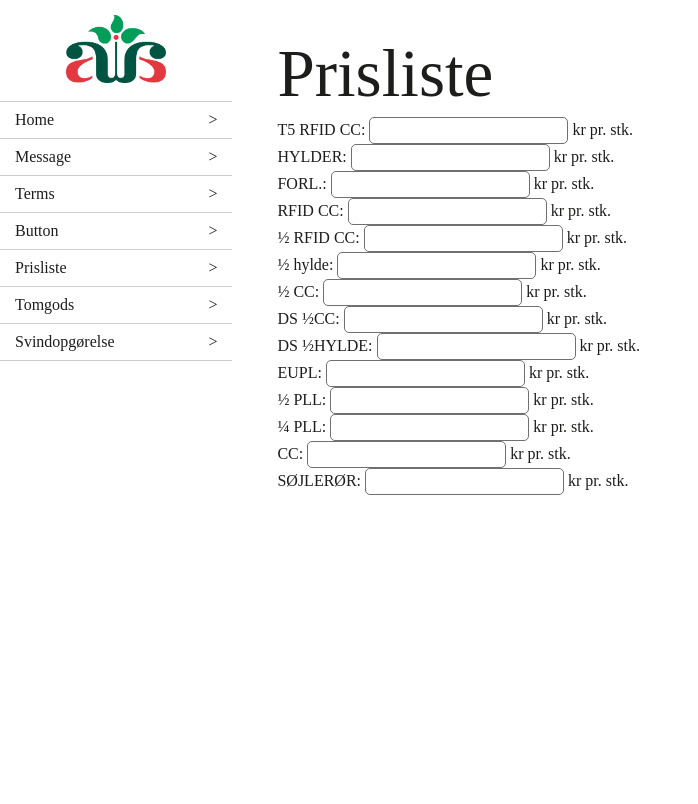
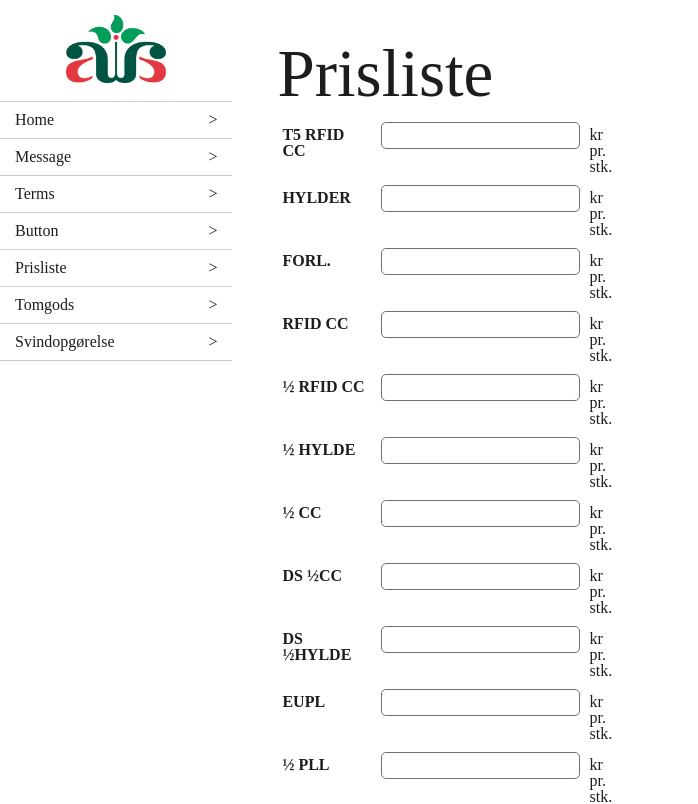
Before and after one commit to Surkrit/aa-emballage-app, a React (Create React App) app: page /Prices in a window 1280 px wide. Shown: the top 804 px of the page, without its empty margins (0-698 px from the left). Built offline with nearby package versions, Linux system fonts and the light colour scheme.

Commit message:
Prices component

```diff
--- a/src/components/Prices.js
+++ b/src/components/Prices.js
@@ -1,32 +1,43 @@
 import React from 'react';
 import Headline from './Headline';
+import Button from './Button'
 import '../style/App.css';
 
-class Prices extends React.Component {
+function EmbaRow({name, EmbaName}) {
+  return (
+    <tr>
+        <td>{EmbaName}</td>
+        <td><input type="number" name={name} /></td>
+        <td>kr pr. stk.</td>
+    </tr>
+  );
+}
 
-    render() {
+function Prices() {
   return (
     <div className="prices">
       <Headline title="Prisliste" />
       <form>
-           <label>T5 RFID CC: <input type="number" name="t5rfidcc"/> kr pr. stk.</label>
-           <label>HYLDER: <input type="number" name="hylder"/> kr pr. stk.</label>
-           <label>FORL.: <input type="number" name="forl"/> kr pr. stk.</label>
-           <label>RFID CC: <input type="number" name="rfidcc"/> kr pr. stk.</label>
-           <label>½ RFID CC: <input type="number" name="½rfidcc"/> kr pr. stk.</label>
-           <label>½ hylde: <input type="number" name="½hylde"/> kr pr. stk.</label>
-           <label>½ CC: <input type="number" name="½cc"/> kr pr. stk.</label>
-           <label>DS ½CC: <input type="number" name="ds½cc"/> kr pr. stk.</label>
-           <label>DS ½HYLDE: <input type="number" name="ds½hylde"/> kr pr. stk.</label>
-           <label>EUPL: <input type="number" name="eupl"/> kr pr. stk.</label>
-           <label>½ PLL: <input type="number" name="½pll"/> kr pr. stk.</label>
-           <label>¼ PLL: <input type="number" name="¼pll"/> kr pr. stk.</label>
-           <label>CC: <input type="number" name="cc"/> kr pr. stk.</label>
-           <label>SØJLERØR: <input type="number" name="sojleror"/> kr pr. stk.</label>
+        <table>
+          <EmbaRow EmbaName="T5 Rfid CC" name="t5rfidcc"/>
+          <EmbaRow EmbaName="Hylder" name="hylder"/>
+          <EmbaRow EmbaName="Forl." name="forl"/>
+          <EmbaRow EmbaName="Rfid CC"name="rfidcc"/>
+          <EmbaRow EmbaName="½ Rfid CC" name="½rfidcc"/>
+          <EmbaRow EmbaName="½ hylde" name="½hylde"/>
+          <EmbaRow EmbaName="½ CC" name="½cc"/>
+          <EmbaRow EmbaName="DS ½CC" name="ds½cc"/>
+          <EmbaRow EmbaName="DS ½Hylde" name="ds½hylde"/>
+          <EmbaRow EmbaName="Eupl" name="eupl"/>
+          <EmbaRow EmbaName="½ Pll" name="½pll"/>
+          <EmbaRow EmbaName="¼ Pll" name="¼pll"/>
+          <EmbaRow EmbaName="CC" name="cc"/>
+          <EmbaRow EmbaName="Søjlerør" name="sojleror"/>
+        </table>
+        <Button buttonname="Opdater"/>
       </form>
     </div>
   );
 }
-   }
 
 export default Prices;
--- a/src/style/App.css
+++ b/src/style/App.css
@@ -189,32 +189,36 @@ p {
   color: #1d1d1b;
 }
 
-.prices form {
-  display: -webkit-box;
-  display: -ms-flexbox;
-  display: flex;
-  -webkit-box-orient: vertical;
-  -webkit-box-direction: normal;
-      -ms-flex-direction: column;
-          flex-direction: column;
+.prices table {
+  border: 0;
+  max-width: 350px;
   /* Chrome, Safari, Edge, Opera */
   /* Firefox */
 }
 
-.prices form input {
+.prices table tr, .prices table td {
+  border: 0 !important;
+}
+
+.prices table td:first-child {
+  text-transform: uppercase;
+  font-weight: 600;
+}
+
+.prices table input {
   border: solid 1px #707070;
   border-radius: 5px;
   padding: 5px 10px;
   text-align: center;
 }
 
-.prices form input::-webkit-outer-spin-button,
-.prices form input::-webkit-inner-spin-button {
+.prices table input::-webkit-outer-spin-button,
+.prices table input::-webkit-inner-spin-button {
   -webkit-appearance: none;
   margin: 0;
 }
 
-.prices form input[type=number] {
+.prices table input[type=number] {
   -moz-appearance: textfield;
 }
 
@@ -320,11 +324,26 @@ table tr .row--green {
   background: #bfe1cc;
 }
 
+.tomgods input {
+  border-radius: 5px;
+  border: 1px solid #707070;
+  padding: 5px 0;
+  text-align: center;
+}
+
 .tomgods table {
   border: 1px solid #707070;
 }
 
+.tomgods table th {
+  padding: 5px 0px;
+}
+
 .tomgods table input {
+  width: 80px;
+}
+
+.svind input {
   border-radius: 5px;
   border: 1px solid #707070;
   padding: 5px 0;
@@ -335,10 +354,11 @@ table tr .row--green {
   border: 1px solid #707070;
 }
 
+.svind table th {
+  padding: 5px 0px;
+}
+
 .svind table input {
-  border-radius: 5px;
-  border: 1px solid #707070;
-  padding: 5px 0;
-  text-align: center;
+  width: 80px;
 }
 /*# sourceMappingURL=App.css.map */
--- a/src/style/components/_Prices.scss
+++ b/src/style/components/_Prices.scss
@@ -3,10 +3,16 @@
 .prices {
     color: $secondary-color--dark;
 
-    form {
-        display: flex;
-        flex-direction: column;
-
+    table {
+        border: 0;
+        max-width: 350px;
+        tr, td {
+            border: 0 !important;
+        }
+        td:first-child {
+            text-transform: uppercase;
+            font-weight: 600;
+        }
         input {
             border: solid 1px $secondary-color;
             border-radius: 5px;
```
Also changed, not shown: src/style/components/_Svind.scss (+11 -5 lines), src/style/components/_Tomgods.scss (+11 -5 lines), 1 other file (tests, documents, lock files or other folders). Lines whose indentation alone changed are shown as unchanged.
